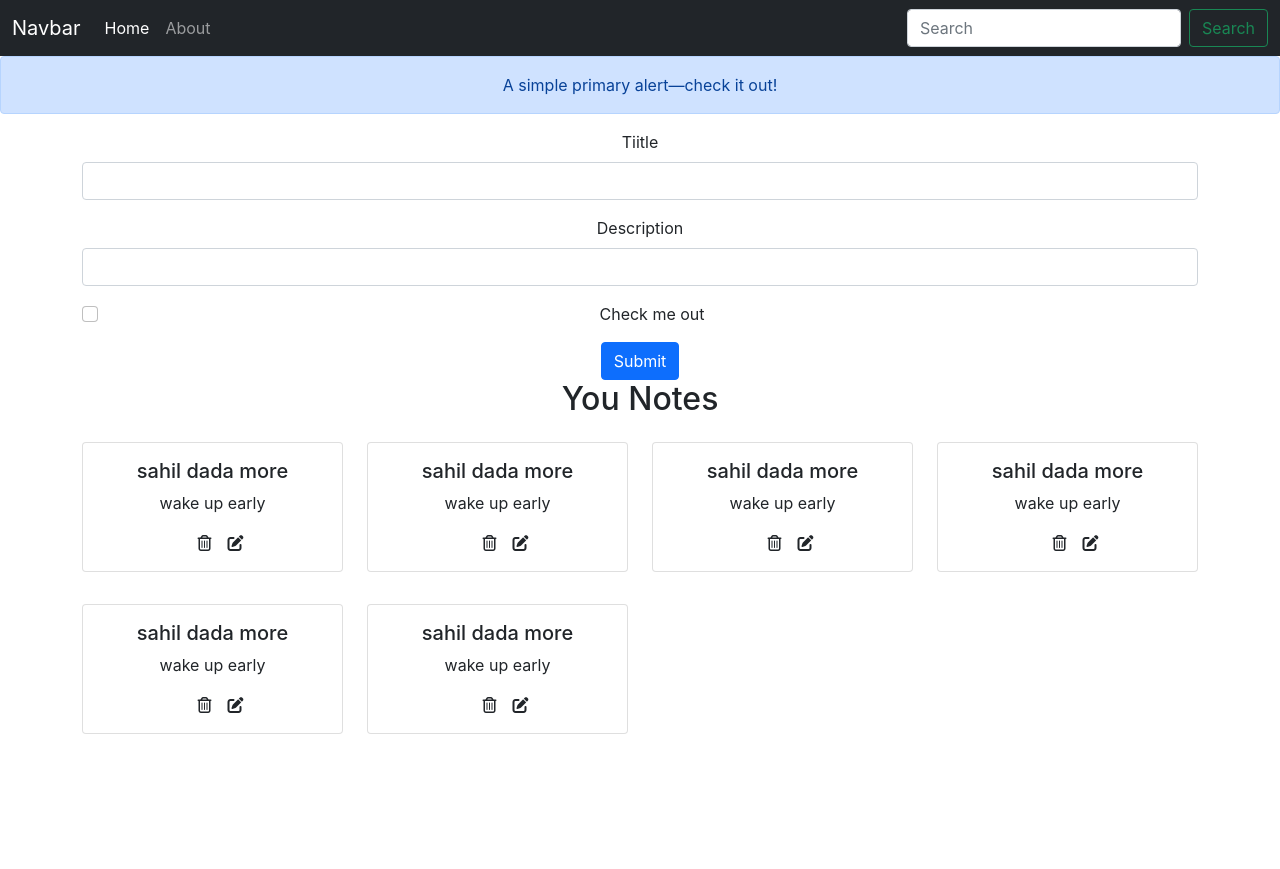
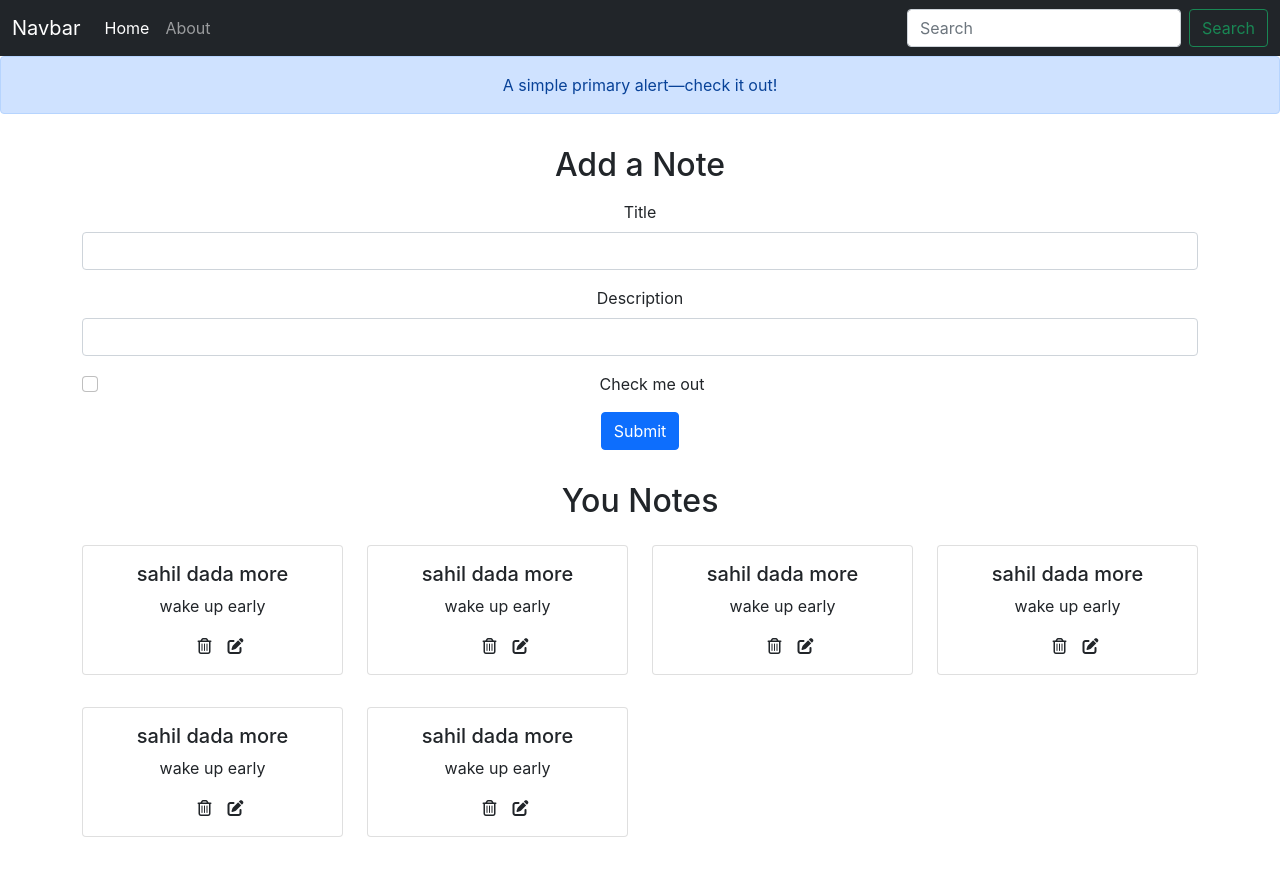
Before and after one commit to Niraj8028/iNotebook, a React (Create React App) app: page / in a window 1280 px wide. Before the commit the page ends 800 px from the top, so only its background shows below. Built offline with nearby package versions, Linux system fonts and the light colour scheme.

Commit message:
Addnote complete

```diff
--- a/src/Components/AddNote.js
+++ b/src/Components/AddNote.js
@@ -1,39 +1,39 @@
 import React, { useContext, useState} from 'react'
-import Notecontext from '../Context/Notes/NoteContext';
+import notecontext from '../Context/Notes/NoteContext';
 
-function AddNote() {
+const AddNote = () => {
+  const context = useContext(notecontext);
+  const {addNote} = context;
 
-  const handleClick=()=>{
-    const context=useContext(Notecontext);
-    const {addNotes}=context;
+  const [note, setNote] = useState({title: "", description: "", tag: "default"})
 
-    const [note, setNote] = useState({title:"",description:"",tag:"default"})
+  const handleClick = (e)=>{
+      e.preventDefault();
+      addNote(note.title, note.description, note.tag);
+  }
 
-    const handleClick=(e)=>{
-        e.preventDefault();
-        addNotes(note.title,note.description,note.tag);
-    }
-    const onChange=(e)=>{
-      setNote({...note,[e.target.name]: e.target.value})
-    }
+  const onChange = (e)=>{
+      setNote({...note, [e.target.name]: e.target.value})
   }
   return (
-    <div><form>
+      <div className="container my-3">
+          <h2>Add a Note</h2>
+          <form className="my-3">
               <div className="mb-3">
-      <label for="title" className="form-label">Tiitle</label>
-      <input type="text" className="form-control" id="tittle" name='title' aria-describedby="emailHelp" onChange={onchange} />
-
+                  <label htmlFor="title" className="form-label">Title</label>
+                  <input type="text" className="form-control" id="title" name="title" aria-describedby="emailHelp" onChange={onChange} />
               </div>
               <div className="mb-3">
-      <label for="description" className="form-label">Description</label>
-      <input type="text" className="form-control" id="description" name='description' onChange={onchange}/>
+                  <label htmlFor="description" className="form-label">Description</label>
+                  <input type="text" className="form-control" id="description" name="description" onChange={onChange} />
               </div>
               <div className="mb-3 form-check">
                   <input type="checkbox" className="form-check-input" id="exampleCheck1" />
-      <label className="form-check-label" for="exampleCheck1">Check me out</label>
+                  <label className="form-check-label" htmlFor="exampleCheck1">Check me out</label>
               </div>
               <button type="submit" className="btn btn-primary" onClick={handleClick}>Submit</button>
-  </form></div>
+          </form>
+      </div>
   )
 }
 
--- a/src/Context/Notes/NoteContext.js
+++ b/src/Context/Notes/NoteContext.js
@@ -1,5 +1,5 @@
 import { createContext } from "react";
 
-const Notecontext=createContext();
+const notecontext=createContext();
 
-export default Notecontext;
+export default notecontext;
--- a/src/Context/Notes/NoteState.js
+++ b/src/Context/Notes/NoteState.js
@@ -60,21 +60,22 @@ const Notestate=(props)=>{
 
       ]
       const [notes, setNotes] = useState(initialNotes)
-      const addNotes=(title,description,tag)=>{
-
-        const note={
-          "_id": "624031d51560f0b901bb5262a",
-          "user": "6238b78dac243b57ffbaaab0",
+      const addNote = (title, description, tag)=>{
+        // TODO: API Call
+        console.log("Adding a new note")
+        const note = {
+          "_id": "61322f119553781a8ca8d0e08",
+          "user": "6131dc5e3e4037cd4734a0664",
           "title": title,
           "description": description,
           "tag": tag,
-          "date": "2022-03-27T09:43:49.720Z",
+          "date": "2021-09-03T14:20:09.668Z",
           "__v": 0
-        }
-        setNotes(notes.concat(note));
+        };
+        setNotes(notes.concat(note))
       }
     return(
-    <Notecontext.Provider value={{notes,addNotes}}>
+    <Notecontext.Provider value={{notes,addNote}}>
         {props.children}
     </Notecontext.Provider>
     )
```
Lines whose indentation alone changed are shown as unchanged.
